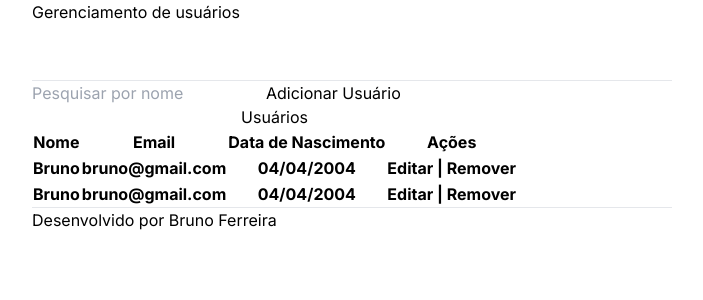
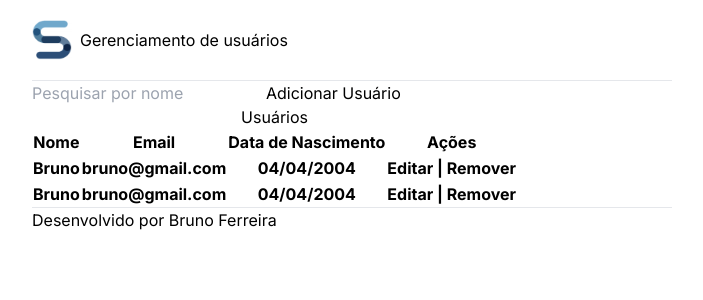
Before and after one commit to BrunoFerreira95/manterusuarios, a Next.js app: page / in a window 1280 px wide. Shown: the top 300 px of the page, without its empty margins (288-991 px from the left). Built offline with nearby package versions, Linux system fonts and the light colour scheme.

Commit message:
feat: adding logo to the page

```diff
--- a/src/app/user/page.tsx
+++ b/src/app/user/page.tsx
@@ -1,11 +1,15 @@
 import React from 'react'
+
+import Logo from '@/assets/logo.png'
+import Image from 'next/image'
 
 const UserHome = () => {
   return (
     <>
     <div className='flex justify-center min-h-screen max-h-fit w-screen'>
       <div className='flex flex-col w-2/4'>
-        <header className='h-20'>
+        <header className='h-20 flex items-center'>
+          <Image className='w-10 h-10 mr-2'src={Logo} alt='simbiose ventures'/>
           <h1>Gerenciamento de usuários</h1>
         </header>
         <hr />
```
